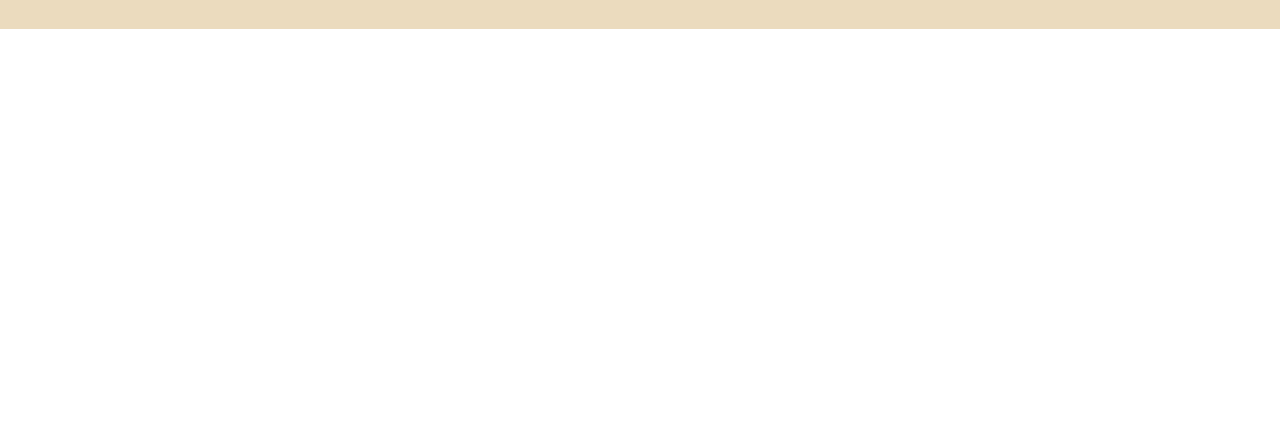
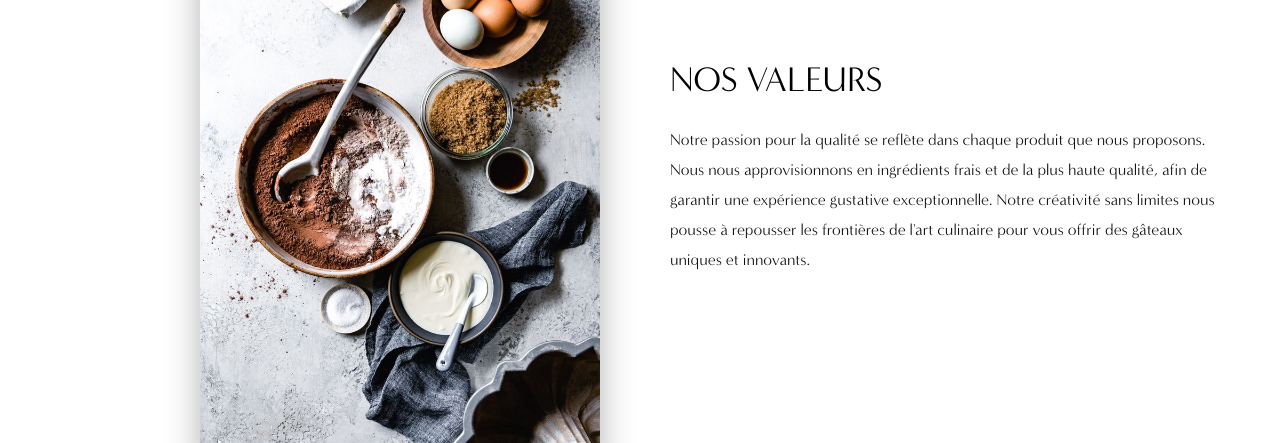
Before and after one commit to alex22405/Site_Cake_Design_Pro, a website: page accueil.html in a window 1280 px wide. Shown: the part 2357-2800 px from the top of the page. Before the commit the page ends 2386 px from the top, so only its background shows below. Drawn offline with nearby package versions, Linux system fonts and the light colour scheme.

Commit message:
ajout du scrollreveal et nos valeur

```diff
--- a/accueil.html
+++ b/accueil.html
@@ -54,7 +54,7 @@
     <section class="menu" id="menu">
             <div class="menu_banner">
                 <h2 class="accueil_titleText">Créations de délices</h2>
-                <p>LES MERVEILLES DE DIANE</p>
+                <p class="accueil_menu_name">LES MERVEILLES DE DIANE</p>
             </div>
             <div class="menu_content">
                 <div class="menu_content_wrapper">
@@ -117,12 +117,27 @@
         <div class="accueil_mission_div">
             <div class="accueil_mission_div_col50">
                 <h2 class="accueil_titleText" id="about">NOTRE MISSION</h2> <br/>
-                <p>Notre mission est de vous offrir des créations sucrées uniques, qui marqueront tous vos événements importants. Nous mettons notre expertise, notre passion et notre savoir-faire à votre service pour vous proposer des gâteaux, des pâtisseries et des wedding cakes d'exception, réalisés sur mesure et avec les meilleurs ingrédients. Nous sommes fiers de faire partie de vos moments de bonheur et de contribuer à les rendre inoubliables. Bienvenue dans l'univers gourmand des <strong>Merveilles de Diane</strong>.</p>
+                <p class="accueil_mission_text">Notre mission est de vous offrir des créations sucrées uniques, qui marqueront tous vos événements importants. Nous mettons notre expertise, notre passion et notre savoir-faire à votre service pour vous proposer des gâteaux, des pâtisseries et des wedding cakes d'exception, réalisés sur mesure et avec les meilleurs ingrédients. Nous sommes fiers de faire partie de vos moments de bonheur et de contribuer à les rendre inoubliables. Bienvenue dans l'univers gourmand des <strong>Merveilles de Diane</strong>.</p>
             </div>
             <div class="accueil_mission_div_col50">
                 <div>
-                    <img class="accueil_mission_img imgBx animated-element" src="assets/img/mission1.jpg" alt="">
+                    <img class="accueil_mission_img imgBx" src="assets/img/mission1.jpg" alt="">
                 </div>
+            </div>
+        </div>
+    </section>
+
+    <section class="accueil_mission" id="mission">
+        <div class="accueil_mission_div2">
+            <div class="accueil_mission_div_col50">
+                <div>
+                    <img class="accueil_mission_img2 imgBx" src="assets/img/mission2.jpg" alt="">
+                </div>
+            </div>
+            <div class="accueil_mission_div_col50">
+                <h2 class="accueil_titleText" id="about">NOS VALEURS</h2> <br/>
+                <p class="accueil_mission_text">
+                    Notre passion pour la qualité se reflète dans chaque produit que nous proposons. Nous nous approvisionnons en ingrédients frais et de la plus haute qualité, afin de garantir une expérience gustative exceptionnelle. Notre créativité sans limites nous pousse à repousser les frontières de l'art culinaire pour vous offrir des gâteaux uniques et innovants.</p>
             </div>
         </div>
     </section>
@@ -166,7 +181,9 @@
             </div>
         </div>
     </footer>
+    <script src="https://unpkg.com/scrollreveal"></script>
     <script src="https://cdnjs.cloudflare.com/ajax/libs/gsap/3.11.5/gsap.min.js"></script>
     <script src="assets/js/app.js"></script>
+    <script src="node_modules/scrollreveal/dist/scrollreveal.js"></script>
 </body>
 </html>
--- a/assets/css/main.css
+++ b/assets/css/main.css
@@ -181,6 +181,29 @@ header .navigation li:hover .product_menu
     letter-spacing: 3px;
 }
 
+.menu_description
+{
+    display: flex;
+    flex-direction: column;
+    margin: auto;
+    width: 60%;
+}
+
+.menu_description h1
+{
+    padding: 10px;
+    text-transform: uppercase;
+    font-size: 50px;
+    text-align: center;
+}
+
+.menu_description p
+{
+    font-family: 'Fira Sans';
+    text-align: center;
+}
+
+
 .menu_content
 {
     display: grid;
@@ -241,6 +264,13 @@ header .navigation li:hover .product_menu
     justify-content: space-between;
     padding: 50px;
 }
+.accueil_mission_div2
+{
+    /* background-color: var(--pastel_white); */
+    display: flex;
+    justify-content: space-between;
+    padding: 50px;
+}
 .accueil_titleText
 {
     font-size: 35px;
@@ -264,16 +294,13 @@ header .navigation li:hover .product_menu
     box-shadow: var(--shadow);
     margin-left: 130px;
 }
-/* .animated-element {
-    opacity: 0;
-    transform: translateX(0);
-    transition: opacity 0.5s ease, transform 0.5s ease;
-  }
 
-  .animated-element.is-visible {
-    opacity: 1;
-    transform: translateX(100px);
-  } */
+.accueil_mission_img2
+{
+    border-radius: var(--card_border);
+    box-shadow: var(--shadow);
+    margin-left: 130px;
+}
 
 
 /* ----------------COMMUN---------------- */
--- a/assets/js/app.js
+++ b/assets/js/app.js
@@ -42,6 +42,87 @@ function toggleMenu(){
 }
 /*********************************************************************************************/
 
+const sr = ScrollReveal();
+
+sr.reveal('.logo',{
+    origin: 'top',
+    distance: '30px',
+    duration: 4000,
+});
+
+sr.reveal('.navigation',{
+    origin: 'top',
+    distance: '30px',
+    duration: 4000
+});
+
+sr.reveal('.accueil_menu_name',{
+    origin: 'left',
+    distance: '50px',
+    duration: 2000,
+});
+
+sr.reveal('.accueil_titleText',{
+    origin: 'left',
+    distance: '50px',
+    duration: 2000,
+});
+
+sr.reveal('.menu_description',{
+    origin: 'top',
+    distance: '50px',
+    duration: 4000
+});
+
+sr.reveal('.menu_content_wrapper',{
+    origin: 'bottom',
+    distance: '50px',
+    duration: 2000,
+    delay: 500
+}, 50);
+
+sr.reveal('.accueil_mission_text',{
+    origin: 'bottom',
+    distance: '50px',
+    duration: 3000,
+});
+
+sr.reveal('.accueil_mission_img',{
+    origin: 'right',
+    distance: '50px',
+    duration: 3000,
+    delay: 1000
+});
+
+sr.reveal('.accueil_mission_img2',{
+    origin: 'left',
+    distance: '50px',
+    duration: 3000,
+    delay: 1000
+});
+
+sr.reveal('.contact_text',{
+    origin: 'left',
+    distance: '50px',
+    duration: 4000,
+});
+
+sr.reveal('.contact_form',{
+    origin: 'right',
+    distance: '50px',
+    duration: 4000,
+    delay: 1000
+});
+
+// sr.reveal('.footer_container',{
+//     origin: 'bottom',
+//     distance: '50px',
+//     duration: 4000,
+// });
+
+
+
+
 // **********************************************************************************************
 
 // Apparition des fleurs
```
Also changed, not shown: birthday.html (+4 -3 lines), boulangerie.html (+1 -0 lines), contact.html (+6 -2 lines), patisserie.html (+1 -0 lines), wedding.html (+7 -0 lines), assets/img/mission2.jpg (added).
